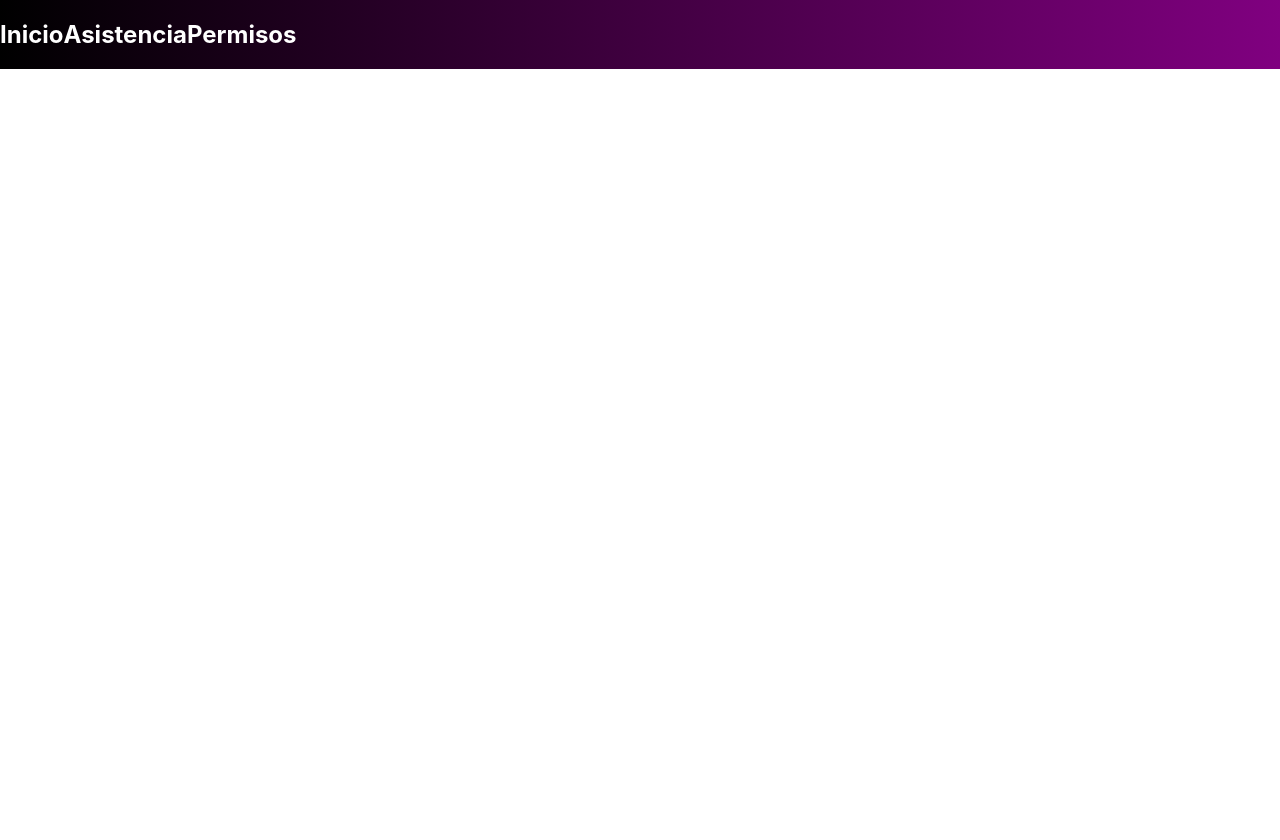
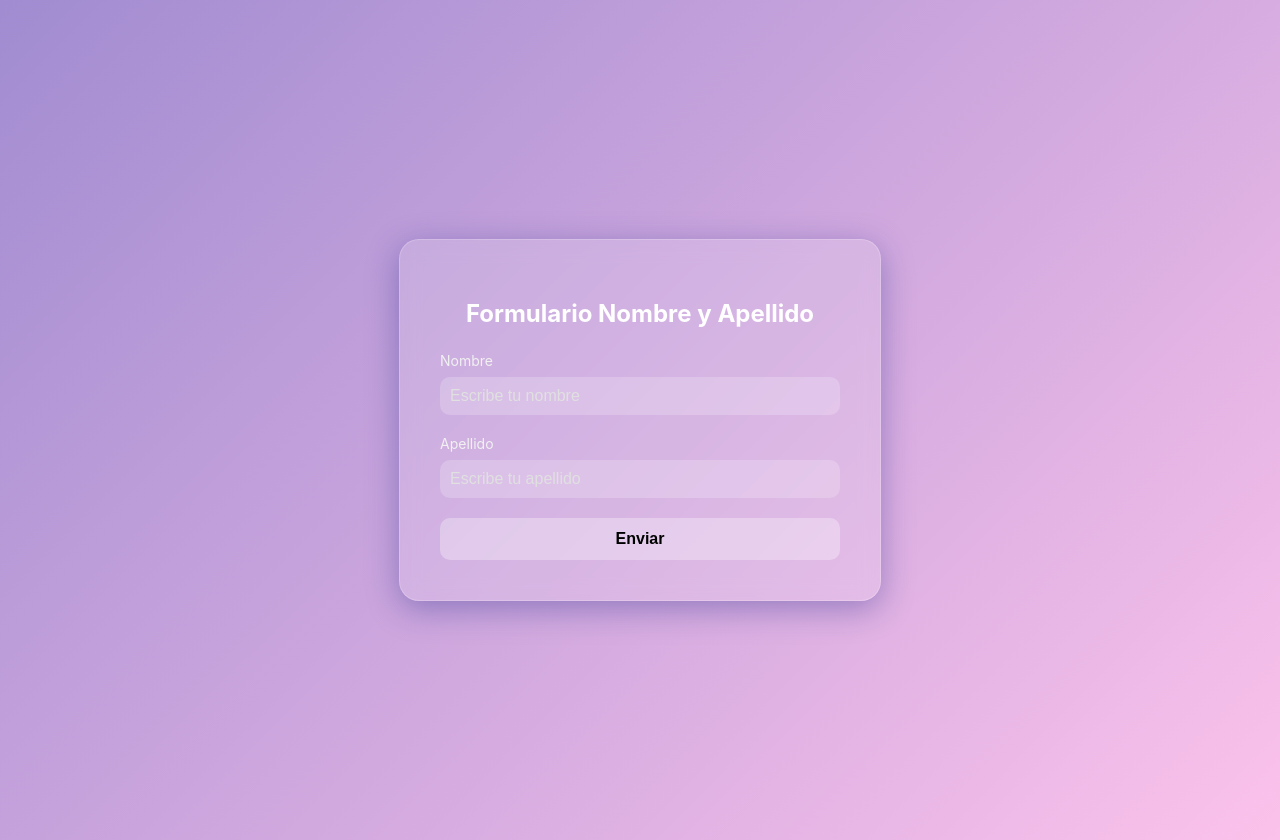
Before and after one commit to GastooCom/Proyecto-APRA, a React (Create React App) app in the folder proyecto-apra/: page / in a window 1280 px wide. Before the commit the page ends 800 px from the top, so only its background shows below. Built offline with nearby package versions, Linux system fonts and the light colour scheme.

Commit message:
Agregando formulario registrarse

```diff
--- a/proyecto-apra/package.json
+++ b/proyecto-apra/package.json
@@ -9,6 +9,7 @@
     "@testing-library/user-event": "^13.5.0",
     "react": "^19.1.0",
     "react-dom": "^19.1.0",
+    "react-router-dom": "^7.6.2",
     "react-scripts": "5.0.1",
     "web-vitals": "^2.1.4"
   },
--- a/proyecto-apra/src/App.css
+++ b/proyecto-apra/src/App.css
@@ -1,4 +1,4 @@
-/*
+
 .App {
   text-align: center;
 }
--- a/proyecto-apra/src/App.jsx
+++ b/proyecto-apra/src/App.jsx
@@ -1,10 +1,32 @@
-import logo from './logo.svg';
 import './App.css';
+import FormularioRegistrarse from './components/FormularioRegistrarse';
+import PantallaDestino from './components/PantallaDestino';
+import { BrowserRouter as Router, Routes, Route } from 'react-router-dom';
 
-/*
 function App() {
   return (
-    <div className="App">
+    <Router>
+            <Routes>
+                <Route path="/" element={<FormularioRegistrarse titulo="Formulario Nombre y Apellido" />} />
+                <Route path="/resultado" element={<PantallaDestino />} />
+            </Routes>
+        </Router>
+  );
+}
+/*
+
+function App(){
+  return (
+    <><div className="App-Barra1">
+    </div><div className="App-Barra2">
+        <h2>Inicio</h2>
+        <h2>Asistencia</h2>
+        <h2>Permisos</h2>
+      </div></>
+  );
+}
+
+<div className="App">
       <header className="App-header">
         <img src={logo} className="App-logo" alt="logo" />
         <p>
@@ -20,19 +42,6 @@ function App() {
         </a>
       </header>
     </div>
-  );
-}
 */
 
-function App(){
-  return (
-    <><div className="App-Barra1">
-    </div><div className="App-Barra2">
-        <h2>Inicio</h2>
-        <h2>Asistencia</h2>
-        <h2>Permisos</h2>
-      </div></>
-  );
-}
-
 export default App;
--- /dev/null
+++ b/proyecto-apra/src/components/FormularioRegistrarse.jsx
@@ -0,0 +1,50 @@
+import React, { useState } from "react";
+import { useNavigate } from "react-router-dom";
+import "../css/FormularioRegistrarse.css";
+
+const FormularioRegistrarse = ({ titulo = "Formulario Nombre y Apellido" }) => {
+    const [nombre, setNombre] = useState('');
+    const [apellido, setApellido] = useState('');
+    const navigate = useNavigate();
+
+    const handleSubmit = (e) => {
+        e.preventDefault();
+
+        // Navegar a PantallaDestino y pasar los datos
+        navigate("/resultado", {
+            state: { nombre, apellido }
+        });
+    };
+
+    return (
+        <div className="form-container">
+            <form onSubmit={handleSubmit} className="glass-form">
+                <h2>{titulo}</h2>
+
+                <div className="form-group">
+                    <label>Nombre</label>
+                    <input
+                        type="text"
+                        value={nombre}
+                        onChange={(e) => setNombre(e.target.value)}
+                        placeholder="Escribe tu nombre"
+                    />
+                </div>
+
+                <div className="form-group">
+                    <label>Apellido</label>
+                    <input
+                        type="text"
+                        value={apellido}
+                        onChange={(e) => setApellido(e.target.value)}
+                        placeholder="Escribe tu apellido"
+                    />
+                </div>
+
+                <button type="submit">Enviar</button>
+            </form>
+        </div>
+    );
+};
+
+export default FormularioRegistrarse;
--- /dev/null
+++ b/proyecto-apra/src/components/PantallaDestino.jsx
@@ -0,0 +1,18 @@
+// src/components/PantallaDestino.jsx
+import React from "react";
+import { useLocation } from "react-router-dom";
+
+const PantallaDestino = () => {
+    const location = useLocation();
+    const { nombre, apellido } = location.state || {};
+
+    return (
+        <div>
+            <h2>Datos recibidos:</h2>
+            <p>Nombre: {nombre}</p>
+            <p>Apellido: {apellido}</p>
+        </div>
+    );
+};
+
+export default PantallaDestino;
--- /dev/null
+++ b/proyecto-apra/src/css/FormularioRegistrarse.css
@@ -0,0 +1,80 @@
+/* Fondo general con gradiente */
+.form-container {
+    min-height: 100vh;
+    display: flex;
+    align-items: center;
+    justify-content: center;
+    background: linear-gradient(135deg, #a18cd1, #fbc2eb);
+    padding: 20px;
+}
+
+/* Panel glassmorphism */
+.glass-form {
+    background: rgba(255, 255, 255, 0.15);
+    border-radius: 20px;
+    padding: 40px;
+    width: 100%;
+    max-width: 400px;
+    box-shadow: 0 8px 32px 0 rgba(31, 38, 135, 0.37);
+    backdrop-filter: blur(10px);
+    -webkit-backdrop-filter: blur(10px);
+    border: 1px solid rgba(255, 255, 255, 0.2);
+    color: #fff;
+}
+
+.glass-form h2 {
+    text-align: center;
+    margin-bottom: 24px;
+    font-size: 24px;
+    color: #ffffff;
+}
+
+/* Grupo de inputs */
+.form-group {
+    margin-bottom: 20px;
+    display: flex;
+    flex-direction: column;
+}
+
+.form-group label {
+    margin-bottom: 8px;
+    font-size: 14px;
+    color: #f1f1f1;
+}
+
+.form-group input {
+    padding: 10px;
+    border-radius: 10px;
+    border: none;
+    background: rgba(255, 255, 255, 0.2);
+    color: #fff;
+    font-size: 16px;
+    outline: none;
+    transition: background 0.3s ease;
+}
+
+.form-group input::placeholder {
+    color: #e0e0e0;
+}
+
+.form-group input:focus {
+    background: rgba(255, 255, 255, 0.3);
+}
+
+/* Botón */
+.glass-form button {
+    width: 100%;
+    padding: 12px;
+    border-radius: 10px;
+    border: none;
+    background: rgba(255, 255, 255, 0.3);
+    color: #000;
+    font-weight: bold;
+    font-size: 16px;
+    cursor: pointer;
+    transition: background 0.3s ease;
+}
+
+.glass-form button:hover {
+    background: rgba(255, 255, 255, 0.5);
+}
--- /dev/null
+++ b/proyecto-apra/src/css/FormularioRegistrarse.scss
@@ -0,0 +1,80 @@
+/* Fondo general con gradiente */
+.form-container {
+    min-height: 100vh;
+    display: flex;
+    align-items: center;
+    justify-content: center;
+    background: linear-gradient(135deg, #a18cd1, #fbc2eb);
+    padding: 20px;
+}
+
+/* Panel glassmorphism */
+.glass-form {
+    background: rgba(255, 255, 255, 0.15);
+    border-radius: 20px;
+    padding: 40px;
+    width: 100%;
+    max-width: 400px;
+    box-shadow: 0 8px 32px 0 rgba(31, 38, 135, 0.37);
+    backdrop-filter: blur(10px);
+    -webkit-backdrop-filter: blur(10px);
+    border: 1px solid rgba(255, 255, 255, 0.2);
+    color: #fff;
+}
+
+.glass-form h2 {
+    text-align: center;
+    margin-bottom: 24px;
+    font-size: 24px;
+    color: #ffffff;
+}
+
+/* Grupo de inputs */
+.form-group {
+    margin-bottom: 20px;
+    display: flex;
+    flex-direction: column;
+}
+
+.form-group label {
+    margin-bottom: 8px;
+    font-size: 14px;
+    color: #f1f1f1;
+}
+
+.form-group input {
+    padding: 10px;
+    border-radius: 10px;
+    border: none;
+    background: rgba(255, 255, 255, 0.2);
+    color: #fff;
+    font-size: 16px;
+    outline: none;
+    transition: background 0.3s ease;
+}
+
+.form-group input::placeholder {
+    color: #e0e0e0;
+}
+
+.form-group input:focus {
+    background: rgba(255, 255, 255, 0.3);
+}
+
+/* Botón */
+.glass-form button {
+    width: 100%;
+    padding: 12px;
+    border-radius: 10px;
+    border: none;
+    background: rgba(255, 255, 255, 0.3);
+    color: #000;
+    font-weight: bold;
+    font-size: 16px;
+    cursor: pointer;
+    transition: background 0.3s ease;
+}
+
+.glass-form button:hover {
+    background: rgba(255, 255, 255, 0.5);
+}
--- a/proyecto-apra/src/index.js
+++ b/proyecto-apra/src/index.js
@@ -2,8 +2,9 @@ import React from 'react';
 import ReactDOM from 'react-dom/client';
 import './index.css';
 import App from './App';
+/*
 import reportWebVitals from './reportWebVitals';
-
+*/
 const root = ReactDOM.createRoot(document.getElementById('root'));
 root.render(
   <React.StrictMode>
@@ -14,4 +15,4 @@ root.render(
 // If you want to start measuring performance in your app, pass a function
 // to log results (for example: reportWebVitals(console.log))
 // or send to an analytics endpoint. Learn more: https://bit.ly/CRA-vitals
-reportWebVitals();
+//reportWebVitals();
```
Also changed, not shown: 1 other file (tests, documents, lock files or other folders).
